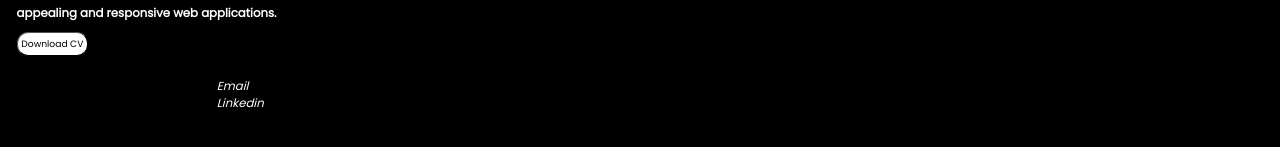
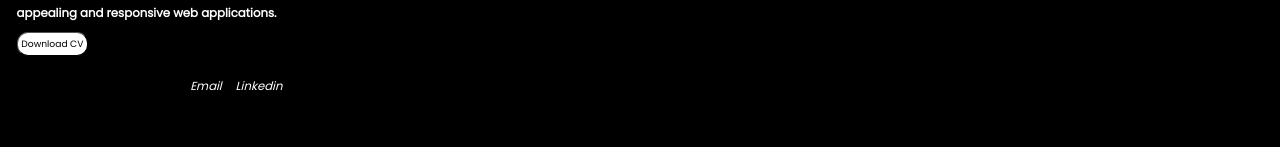
Before and after one commit to omarafifi05/afifiomar, a plain HTML site: page index.html in a window 1280 px wide. Shown: the part 513-660 px from the top of the page. Drawn offline with Linux system fonts and the light colour scheme.

Commit message:
Update index.html

```diff
--- a/index.html
+++ b/index.html
@@ -51,8 +51,8 @@
 </div>
 
 <div class="lastdiv">
-    <nav class="lastnav">
-    <ul>
+    <nav >
+    <ul class="lastnav">
     <li><a class="lastitem" target="_blank" href="https://www.afifiomar@gmail.com">Email</a></li>
     <li><a class="lastitem" target="_blank" href="https://www.linkedin.com/in/omar-afifi-98b189289">Linkedin</a></li>
 
```
